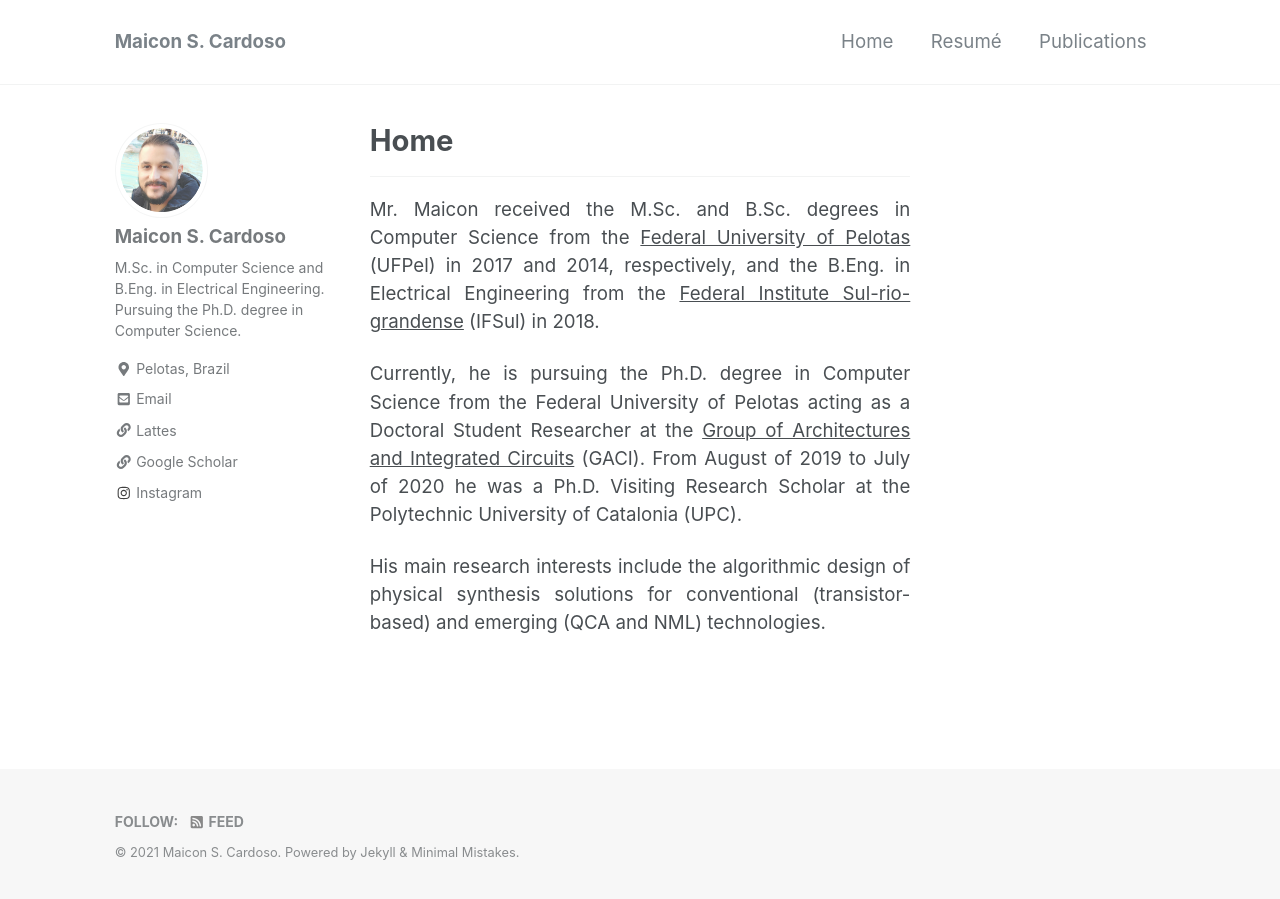
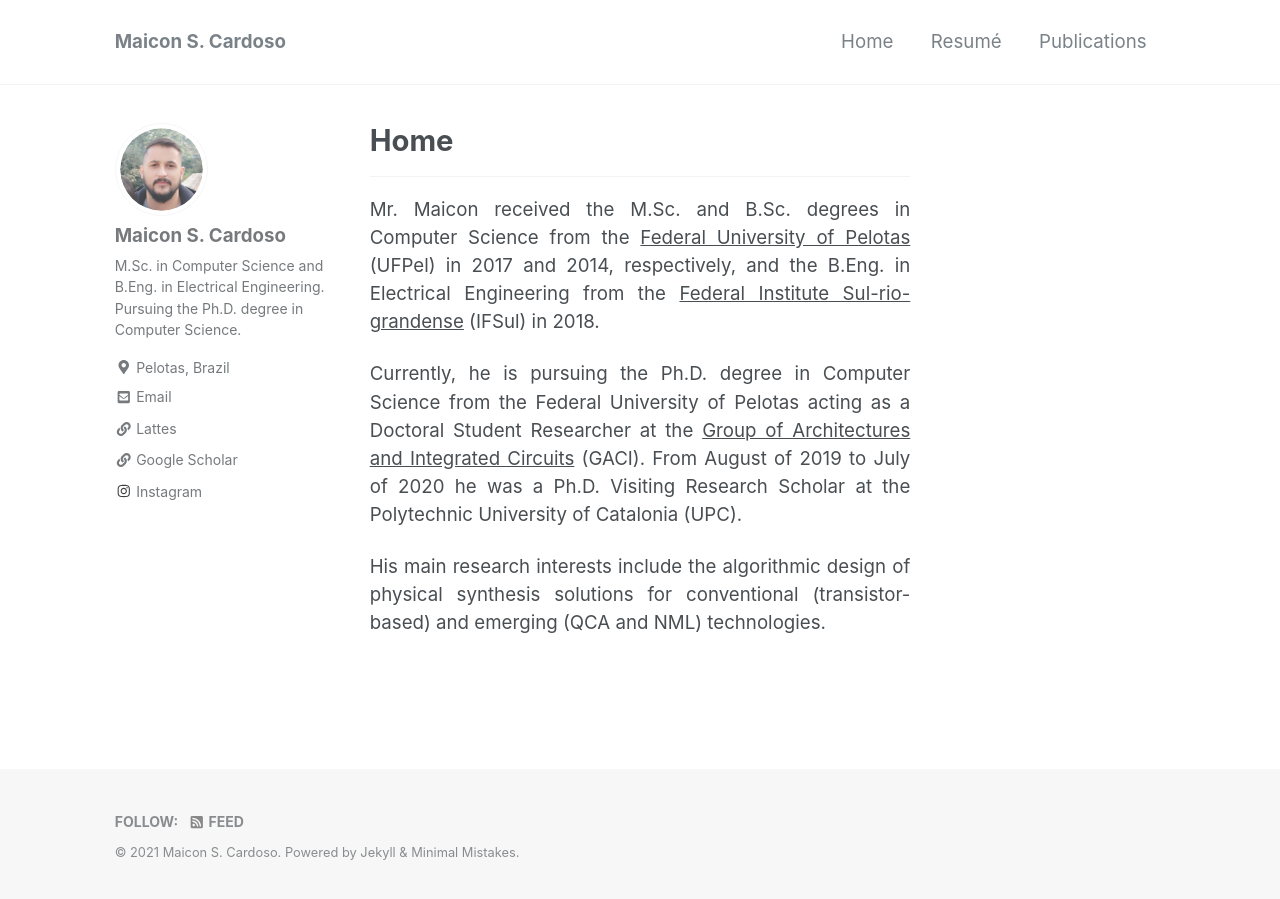
Before and after one commit to maiconsc/me, a Jekyll site: the page built from index.MD, in a window 1280 px wide. Built offline with Jekyll 4.4.1, drawn with Linux system fonts in a browser that asks for light colours; nearby versions of some CDN libraries; our own code applies the rules of GitHub Pages for plain Markdown files.

Commit message:
Update _config.yml

```diff
--- a/_config.yml
+++ b/_config.yml
@@ -91,7 +91,7 @@ analytics:
 # Site Author
 author:
   name             : "Maicon S. Cardoso"
-  avatar           : "/assets/images/profilepic.jpeg"
+  avatar           : "/assets/images/profilepic2.png"
   bio              : "M.Sc. in Computer Science and B.Eng. in Electrical Engineering. Pursuing the Ph.D. degree in Computer Science."
   location         : "Pelotas, Brazil"
   email            : "mscardoso@inf.ufpel.edu.br"
```
